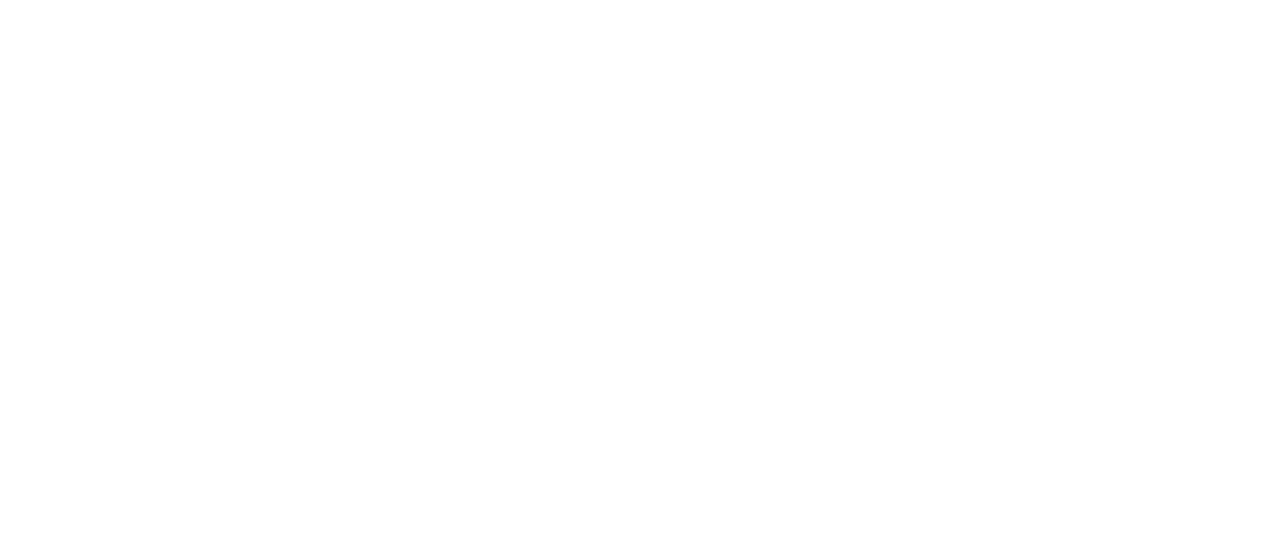
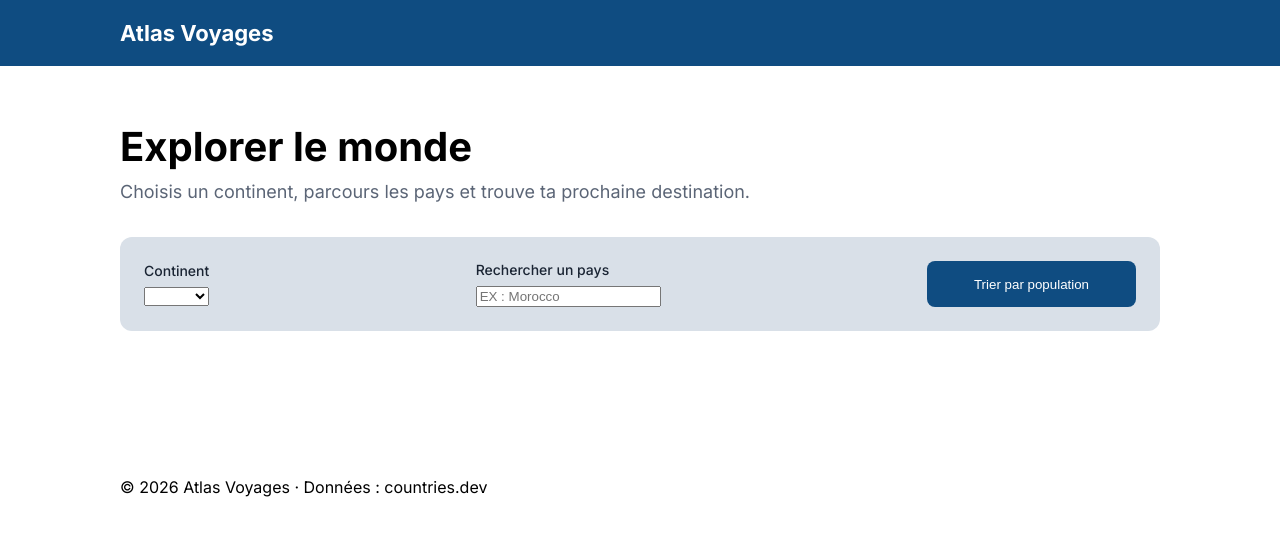
Before and after one commit to houssam-bou/mise-en-situation, a website with bundled scripts: page mise-en-situtaion/countries-explorer/index.html in a window 1280 px wide. Built offline with nearby package versions, Linux system fonts and the light colour scheme; files whose address does not match are found by name.

Commit message:
secend commit

```diff
--- a/mise-en-situtaion/countries-explorer/index.html
+++ b/mise-en-situtaion/countries-explorer/index.html
@@ -1,5 +1,6 @@
 <!doctype html>
 <html lang="fr">
+
 <head>
   <meta charset="UTF-8" />
   <meta name="viewport" content="width=device-width, initial-scale=1.0" />
@@ -8,16 +9,48 @@
   <!-- Police Google Fonts : Inter -->
   <link rel="preconnect" href="https://fonts.googleapis.com" />
   <link rel="preconnect" href="https://fonts.gstatic.com" crossorigin />
-    <link
-      href="https://fonts.googleapis.com/css2?family=Inter:wght@400;500;600;700&display=swap"
-      rel="stylesheet"
-    />
+  <link href="https://fonts.googleapis.com/css2?family=Inter:wght@400;500;600;700&display=swap" rel="stylesheet" />
 
   <!-- Si tu utilises un framework CSS (Bootstrap, Tailwind…), ajoute son lien ICI, AVANT style.css -->
   <link rel="stylesheet" href="style.css" />
 
   <!-- defer : le script s'exécute une fois le HTML chargé -->
-    <script src="script.js" defer></script>
+  <!-- <script src="script.js" defer></script> -->
 </head>
-  <body></body>
+
+<body>
+  <header>
+    <h2>Atlas Voyages</h2>
+  </header>
+  <main>
+    <section class="explorer-le-monde">
+      <h1>Explorer le monde</h1>
+      <p>Choisis un continent, parcours les pays et trouve ta prochaine destination.</p>
+    </section>
+    <section class="rechereche">
+      <div id="continent">
+        <p>Continent</p>
+        <select id="select-region" value=""> tous la region</select>
+      </div>
+      <div id="recherche-de-pays">
+        <p>Rechercher un pays</p>
+        <input type="text" id="recherche-de-pays" placeholder="EX : Morocco">
+      </div>
+      <div>
+        <button id="trier-par-population">Trier par population</button>
+      </div>
+    </section>
+    <section id="cards-container">
+
+    </section>
+  </main>
+
+  <footer>
+    <p>© 2026 Atlas Voyages · Données : countries.dev</p>
+  </footer>
+
+  <script type="module" src="/main.js"></script>
+  <script src="/node_modules/axios/dist/axios.min.js"></script>
+</body>
+
 </html>
--- /dev/null
+++ b/mise-en-situtaion/countries-explorer/main.js
@@ -0,0 +1,5 @@
+import { allCountries } from "./utils.js";
+import { displayCountries } from "./script.js";
+
+displayCountries(allCountries);
+console.log(allCountries);
--- /dev/null
+++ b/mise-en-situtaion/countries-explorer/package.json
@@ -0,0 +1,5 @@
+{
+  "dependencies": {
+    "axios": "^1.21.1"
+  }
+}
--- a/mise-en-situtaion/countries-explorer/script.js
+++ b/mise-en-situtaion/countries-explorer/script.js
@@ -1,7 +1,16 @@
+
 const API_URL = "https://countries.dev/countries";
+const cardsContainer = document.getElementById("cards-container");
+
+
+
+
+export { API_URL, displayCountries }
+
+
 
 // Tous les pays reçus de l'API (rempli une seule fois, au chargement)
-let allCountries = [];
+// let allCountries = [];
 
 // TODO : récupère ici les éléments du DOM dont tu as besoin
 
@@ -12,9 +21,9 @@ let allCountries = [];
  *
  * @returns {Promise<Array>} Le tableau de tous les pays.
  */
-async function fetchCountries() {
-  // TODO
-}
+// async function fetchCountries() {
+//   // TODO
+// }
 
 /**
  * Crée la carte HTML d'un pays, sur le modèle de la maquette :
@@ -23,8 +32,19 @@ async function fetchCountries() {
  * @param {Object} country - Un pays tel que renvoyé par l'API.
  * @returns {HTMLElement} La carte, prête à être ajoutée à la grille.
  */
-function createCountryCard(country) {
+function displayCountries(allCountries) {
   // TODO
+  cardsContainer.innerHTML = "";
+
+  allCountries.forEach(element => {
+    cardsContainer.innerHTML += `<article>
+    <img src=https://countries.dev/countries/"${element.flags}" alt="#">
+    <h3> ${element.name}</h3>
+    <p>Capitale : ${element.capital}</p>
+    <p>Population : ${element.population}</p>
+
+    </article>`
+  });
 }
 
 /**
@@ -35,9 +55,9 @@ function createCountryCard(country) {
  *
  * @param {Array} countries - Les pays à afficher.
  */
-function displayCountries(countries) {
-  // TODO
-}
+// function displayCountries(countries) {
+//   // TODO
+// }
 
 /**
  * Applique les deux filtres EN MÊME TEMPS sur allCountries :
--- a/mise-en-situtaion/countries-explorer/style.css
+++ b/mise-en-situtaion/countries-explorer/style.css
@@ -1,16 +1,139 @@
 :root {
-  --color-primary: #0f4c81; /* en-tête, bouton, focus */
-  --color-bg: #f5f7fa; /* fond de la page */
-  --color-surface: #ffffff; /* cartes, formulaire, champs */
-  --color-text: #1a2433; /* texte principal */
-  --color-muted: #5b6576; /* texte secondaire */
-  --color-border: #d9e0e8; /* bordures */
-  --color-error-bg: #fdecec; /* fond du message d'erreur (bonus) */
-  --color-error-text: #b42318; /* texte du message d'erreur (bonus) */
+  --color-primary: #0f4c81;
+  /* en-tête, bouton, focus */
+  --color-bg: #f5f7fa;
+  /* fond de la page */
+  --color-surface: #ffffff;
+  /* cartes, formulaire, champs */
+  --color-text: #1a2433;
+  /* texte principal */
+  --color-muted: #5b6576;
+  /* texte secondaire */
+  --color-border: #d9e0e8;
+  /* bordures */
+  --color-error-bg: #fdecec;
+  /* fond du message d'erreur (bonus) */
+  --color-error-text: #b42318;
+  /* texte du message d'erreur (bonus) */
 
   /* Police de la maquette : Inter (Google Fonts), ou une police système */
 }
 
+* {
+  margin: 0;
+}
+
 body {
   font-family: "Inter", system-ui, sans-serif;
+
 }
+
+main {
+  padding-top: 56px;
+  padding-right: 120px;
+  padding-bottom: 72px;
+  padding-left: 120px;
+}
+
+header {
+  font-family: "Inter", system-ui, sans-serif;
+  display: flex;
+  justify-content: flex-start;
+  background-color: #0F4C81;
+  padding: 20px 120px;
+
+}
+footer{
+  background-color: #FFFFFF;
+  padding: 24px 120px;
+  border-top: 1;
+  border-color: #D9E0E8;
+}
+
+header h2 {
+  color: #FFFFFF;
+  font-size: 22px;
+  font-weight: 700;
+}
+
+.explorer-le-monde {
+  display: flex;
+  flex-direction: column;
+  gap: 10px;
+
+}
+
+h1 {
+  font-size: 40px;
+  font-weight: 700;
+}
+
+.explorer-le-monde p {
+  color: #5B6576;
+  font-size: 18px;
+  font-weight: 400;
+}
+
+.rechereche {
+  margin-top: 35px;
+  display: flex;
+  justify-content: space-between;
+  align-items: center;
+  padding: 24px;
+  gap: 24px;
+  border: 1px;
+  border-radius: 12px;
+  background-color: #D9E0E8;
+}
+
+.rechereche p {
+  color: #1A2433;
+  font-weight: 500;
+  font-size: 14px;
+}
+
+#continent {
+  display: flex;
+  flex-direction: column;
+  gap: 8px;
+}
+
+#recherche-de-pays {
+  display: flex;
+  flex-direction: column;
+  gap: 8px;
+}
+
+#trier-par-population {
+  background-color: #0F4C81;
+  border-radius: 8px;
+  width: 209px;
+  height: 46px;
+  padding: 14px 20px;
+  color: white;
+  border: none;
+  cursor: pointer;
+}
+
+#select-region {
+  cursor: pointer;
+}
+
+#cards-container {
+  padding: 25px;
+  gap: 24px;
+  display: grid;
+  grid-template-columns: repeat(3, 1fr);
+
+}
+
+article {
+  border: 1;
+  border-radius: 12px;
+  background-color: #D9E0E8;
+  width: 384px;
+  height: 222px;
+  display: flex;
+  flex-direction: column;
+  gap: 14px;
+}
--- /dev/null
+++ b/mise-en-situtaion/countries-explorer/utils.js
@@ -0,0 +1,20 @@
+import { API_URL } from "./script.js"
+
+export { allCountries }
+
+async function fetchCountries() {
+    // TODO
+    try {
+        const response = await axios.get(API_URL);
+
+        const countries = response.data;
+            // params {
+
+            // }
+        return countries;
+    } catch (err) {
+        console.log(err);
+    }
+}
+
+const allCountries = await fetchCountries();
```
Also changed, not shown: 1 other file. Lines whose indentation alone changed are shown as unchanged.
